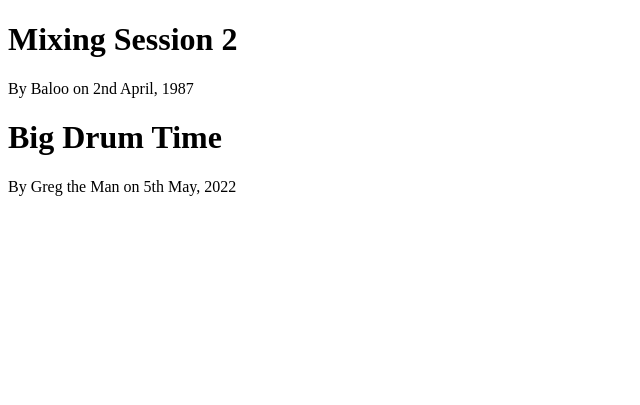
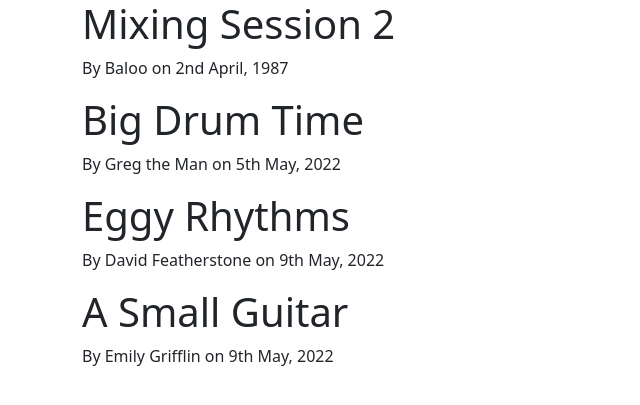
Before and after one commit to BlushAudioLab/djangobooker, a Django app: page /bookingsystem/home/ in a window 1280 px wide. Shown: the top 405 px of the page, without its empty margins (0-640 px from the left). Run offline with Django 4.2, Linux system fonts and the light colour scheme.

Commit message:
Template Inheritance and Bootstrap

```diff
--- /dev/null
+++ b/bookingsystem/templates/base.html
@@ -0,0 +1,37 @@
+<!DOCTYPE html>
+<html>
+<head>
+
+    <meta charset="utf-8">
+    <meta name="viewport" content="width=device-width, initial-scale=1">
+
+    <!-- Bootstrap CSS -->
+    <link href="https://cdn.jsdelivr.net/npm/bootstrap@5.0.2/dist/css/bootstrap.min.css" rel="stylesheet" integrity="sha384-EVSTQN3/azprG1Anm3QDgpJLIm9Nao0Yz1ztcQTwFspd3yD65VohhpuuCOmLASjC" crossorigin="anonymous">
+
+    {% if title %}
+        <title>Booking System - {{ title }}</title>
+    {% else %}
+        <title>Booking System</title>
+    {% endif %}
+
+</head>
+<body>
+
+    <div class="container">
+        {% block content %}{% endblock %}
+    </div>
+
+    <!-- Optional JavaScript; choose one of the two! -->
+
+    <!-- Option 1: Bootstrap Bundle with Popper -->
+    <script src="https://cdn.jsdelivr.net/npm/bootstrap@5.0.2/dist/js/bootstrap.bundle.min.js" integrity="sha384-MrcW6ZMFYlzcLA8Nl+NtUVF0sA7MsXsP1UyJoMp4YLEuNSfAP+JcXn/tWtIaxVXM" crossorigin="anonymous"></script>
+
+    <!-- Option 2: Separate Popper and Bootstrap JS -->
+    <!--
+    <script src="https://cdn.jsdelivr.net/npm/@popperjs/core@2.9.2/dist/umd/popper.min.js" integrity="sha384-IQsoLXl5PILFhosVNubq5LC7Qb9DXgDA9i+tQ8Zj3iwWAwPtgFTxbJ8NT4GN1R8p" crossorigin="anonymous"></script>
+    <script src="https://cdn.jsdelivr.net/npm/bootstrap@5.0.2/dist/js/bootstrap.min.js" integrity="sha384-cVKIPhGWiC2Al4u+LWgxfKTRIcfu0JTxR+EQDz/bgldoEyl4H0zUF0QKbrJ0EcQF" crossorigin="anonymous"></script>
+    -->
+
+
+</body>
+</html>
--- a/bookingsystem/templates/home.html
+++ b/bookingsystem/templates/home.html
@@ -1,12 +1,7 @@
-<!DOCTYPE html>
-<html>
-<head>
-    <title></title>
-</head>
-<body>
+{% extends "base.html" %}
+{% block content %}
     {% for event in events %}
-    <h1>{{ event.title }}</h1>
-    <p>By {{event.owner}} on {{event.timebooked}} </p>
+        <h1>{{ event.title }}</h1>
+        <p>By {{event.owner}} on {{event.timebooked}} </p>
     {% endfor %}
-</body>
-</html>
+{% endblock content %}
--- a/bookingsystem/views.py
+++ b/bookingsystem/views.py
@@ -12,6 +12,16 @@ events = [
         'title': 'Big Drum Time',
         'owner': 'Greg the Man',
         'timebooked': '5th May, 2022',
+    },
+    {
+        'title': 'Eggy Rhythms',
+        'owner': 'David Featherstone',
+        'timebooked': '9th May, 2022',
+    },
+    {
+        'title': 'A Small Guitar',
+        'owner': 'Emily Grifflin',
+        'timebooked': '9th May, 2022',
     }
 ]
 
@@ -24,4 +34,4 @@ def home(request):
 
 
 def about(request):
-    return render (request,'about.html', {'name': 'Emily'})
+    return render (request,'about.html', {'title': 'About'})
```
Also changed, not shown: bookingsystem/templates/about.html (+4 -9 lines).
